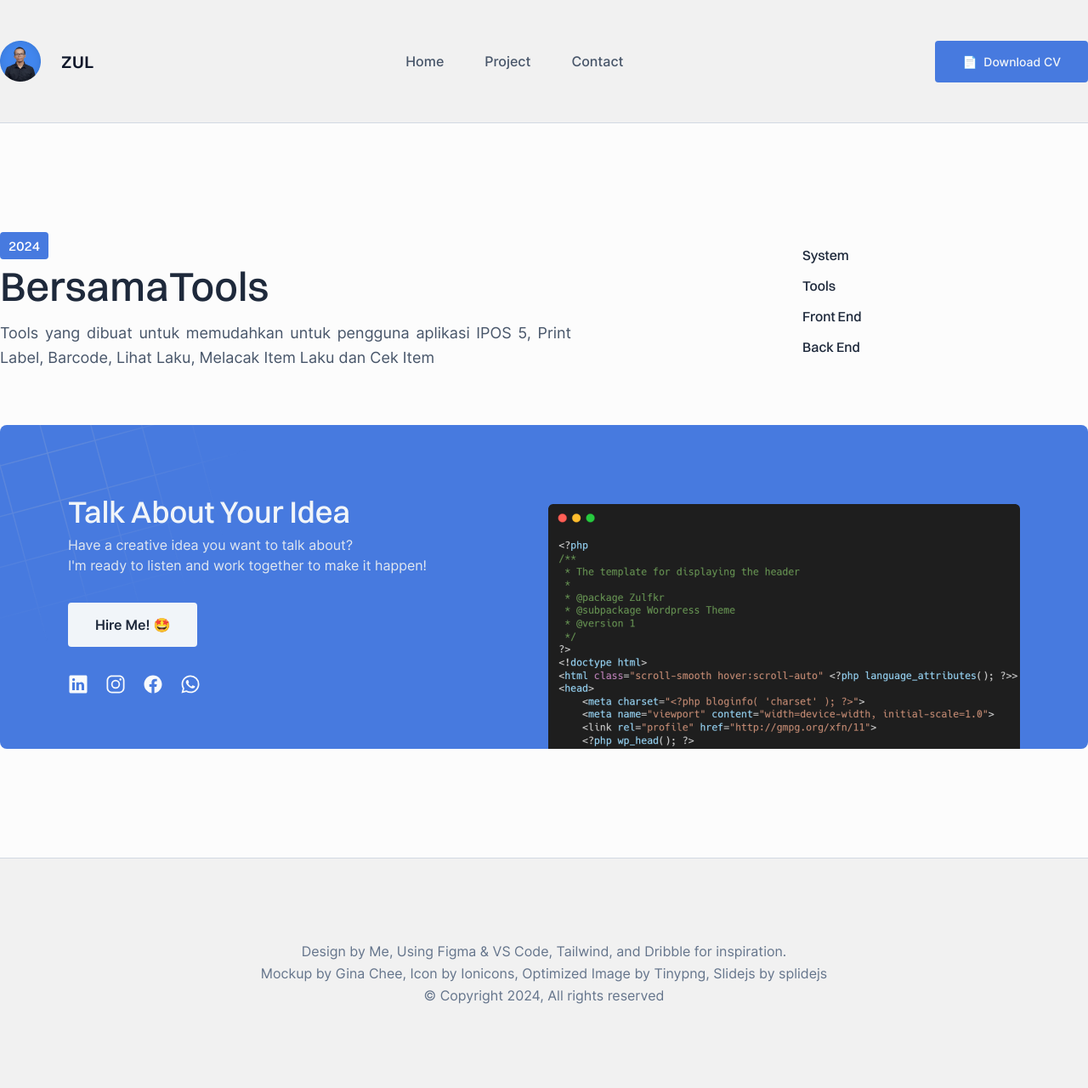
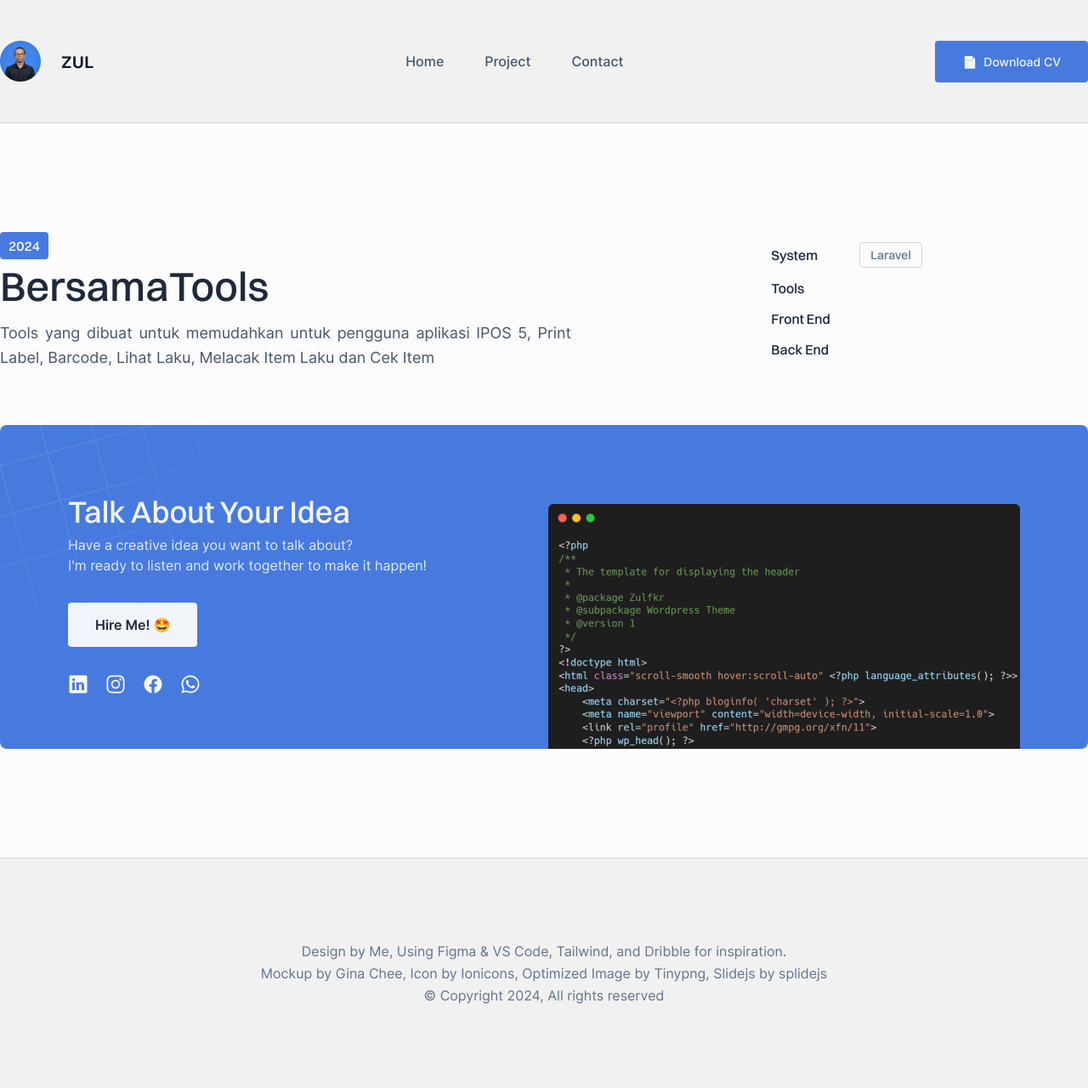
Before and after one commit to Zulfkr197/zulfkr197.github.io, a Jekyll site: the page built from _posts/2024-04-08-bersamatools.md, in a window 1280 px wide. Shown: the whole page at 85% size. Built offline with Jekyll 4.4.1, drawn with Linux system fonts in a browser that asks for light colours; our own code applies the rules of GitHub Pages for plain Markdown files.

Commit message:
Update post.html

```diff
--- a/_layouts/post.html
+++ b/_layouts/post.html
@@ -16,7 +16,7 @@ archive: true
 			<div class="list flex gap-2 items-center">
 				<b class="min-w-24 text-slate-800 font-medium">System</b>
 				<div class="list-group text-sm text-slate-500 whitespace-nowrap flex gap-1">
-				{% assign system = page.system | split: ', ' %}
+				{% assign system = page.type | split: ', ' %}
 				{% for row_system in system %}
 					<div class="list-label font-medium px-3 py-1 rounded border border-bone-border">{{ row_system }}</div>
 				{% endfor %}
```
